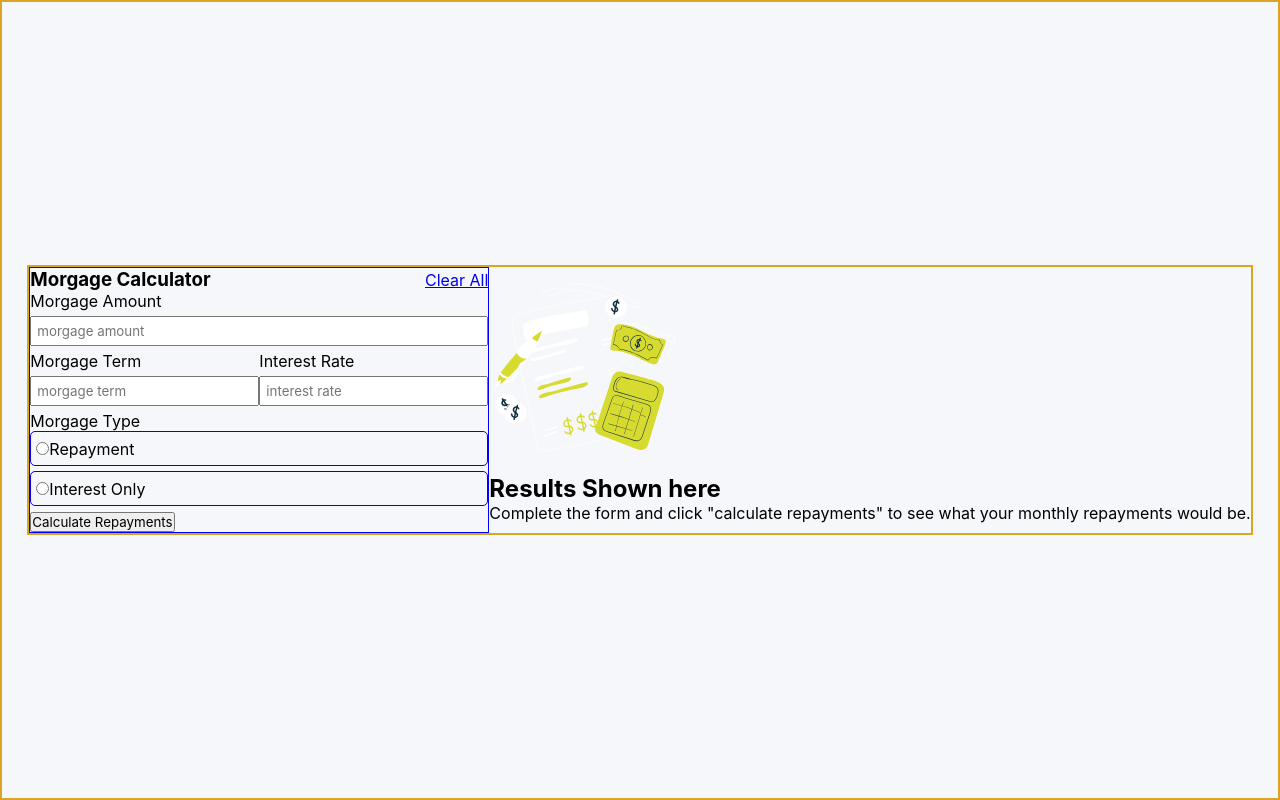
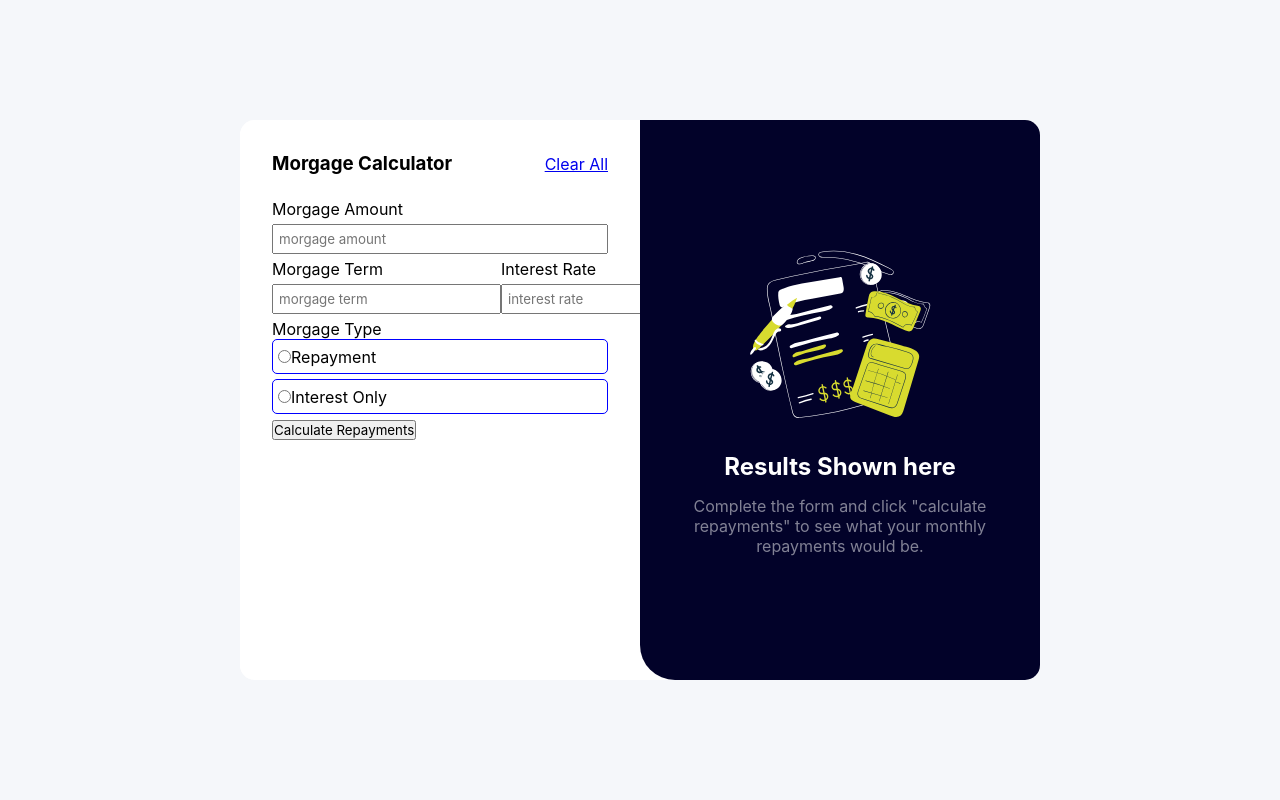
Before and after one commit to Tayobonferejo/MorgCalculator, a React (Vite) app: page / in a window 1280 px wide. Built offline with nearby package versions, Linux system fonts and the light colour scheme.

Commit message:
more styling result component

```diff
--- a/src/App.css
+++ b/src/App.css
@@ -8,14 +8,31 @@
 
 body {
     background-color: #f5f7fa;
-    padding: 40px 20px;
     min-height: 100vh;
-    border: 2px solid goldenrod;
+
 }
 
 body, main {
     display: flex;
     justify-content: center;
     align-items: center;
-    border: 2px solid goldenrod;
 }
+
+main {
+    margin: 0 auto;
+    width: 800px;
+    border-radius: 15px;
+    height: 70vh;
+    background-color: white;
+}
+
+main > div {
+    width: 50%;
+    padding: 2rem;
+    height: 70vh;
+}
+
+main > div:first-child {
+    border-radius: 15px 0 0 15px;
+    background-color: white;
+}
--- a/src/Form.css
+++ b/src/Form.css
@@ -1,6 +1,3 @@
-.form {
-    border: 1px solid blue;
-}
 
 form > label {
     display: block;
@@ -9,6 +6,9 @@ form > label {
 input {
     margin: 5px 0;
     padding: 5px;
+}
+.heading {
+    margin-bottom: 24px;
 }
 
 .heading, .morgage-div {
--- /dev/null
+++ b/src/Result.css
@@ -0,0 +1,21 @@
+
+.result-div {
+    background-color: rgb(2, 2, 41);
+    border-radius: 0 15px  15px 35px;
+    display: flex;
+    flex-direction: column;
+    justify-content: center;
+    align-items: center;
+    color: white;
+
+}
+
+.result-div > p {
+    line-height: 20px;
+    text-align: center;
+    opacity: 50%;
+}
+
+.result-div > h2 {
+    padding: 15px 0;
+}
--- a/src/Result.jsx
+++ b/src/Result.jsx
@@ -1,8 +1,9 @@
 import empty from "./assets/images/illustration-empty.svg"
+import "./Result.css"
 
 function Result (){
     return(
-        <div>
+        <div className="result-div">
             <img src={empty}></img>
             <h2>Results Shown here</h2>
             <p>Complete the form and click "calculate repayments" to see what your monthly repayments would be.</p>
```
